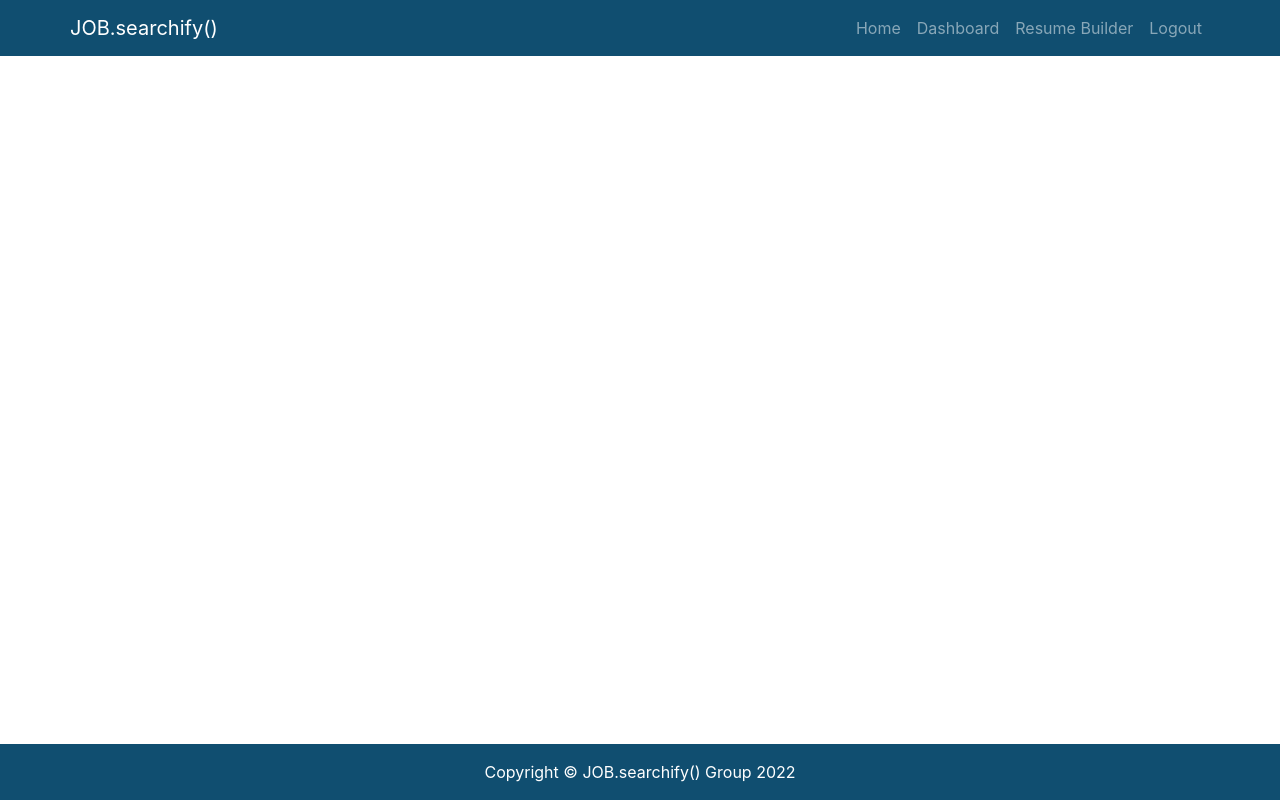
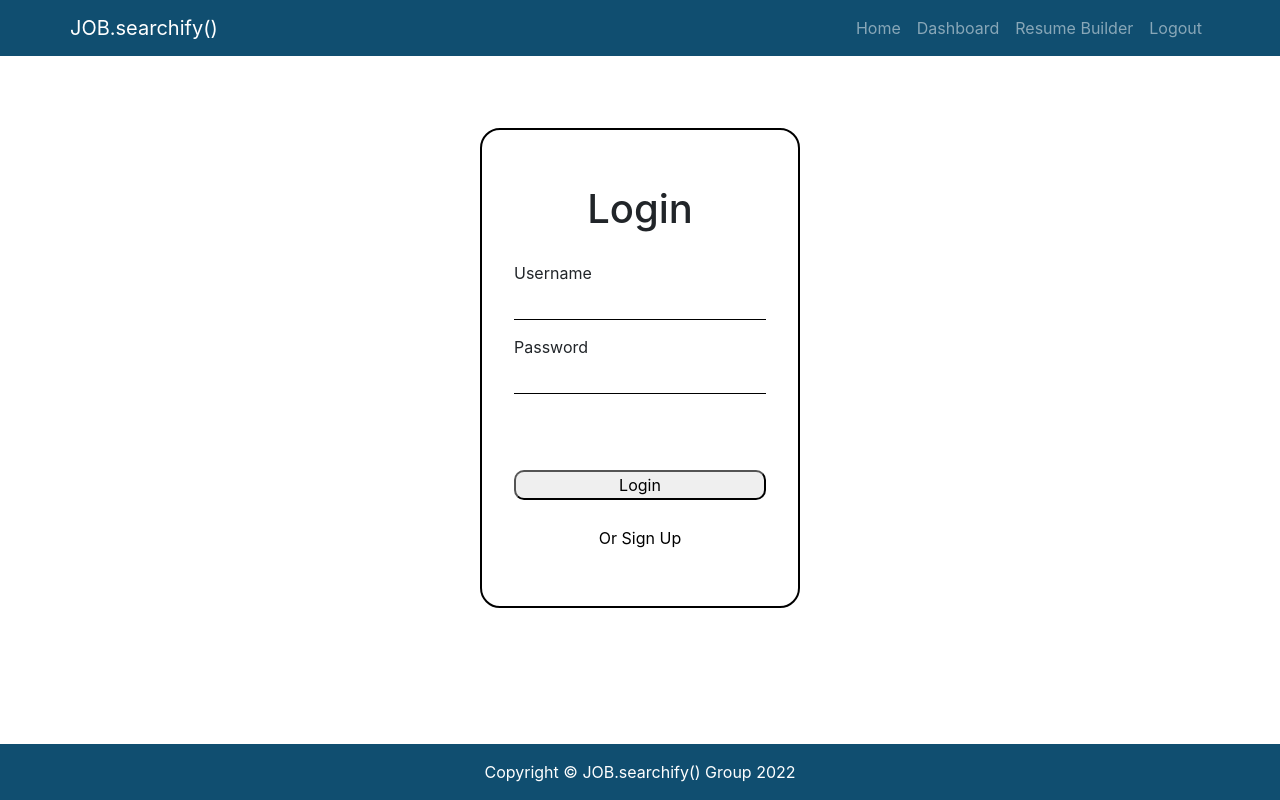
Before and after one commit to caitlinscodes/fgp_job_searchify, a React (Create React App) app: page /login in a window 1280 px wide. Built offline with nearby package versions, Linux system fonts and the light colour scheme.

Commit message:
login and signup made with basic styling

```diff
--- /dev/null
+++ b/src/components/Login.jsx
@@ -0,0 +1,30 @@
+import React from "react";
+import LoginCss from "./login.module.css"
+
+function Login() {
+  return (
+    <div class={LoginCss.container}>
+      <div class={LoginCss.card} id={LoginCss.loginCard}>
+        <div class={LoginCss.cardHeader}>
+          <h1>Login</h1>
+        </div>
+        <form class={LoginCss.loginForm}>
+          <div class={LoginCss.loginField}>
+            <label for="username-login">Username</label>
+            <input type="text" class={LoginCss.input} id="usernameLogin" />
+          </div>
+          <div class={LoginCss.password}>
+            <label for="password-login">Password</label>
+            <input type="password" class={LoginCss.input} id={LoginCss.passwordLogin} />
+          </div>
+          <div class={LoginCss.btnDiv}>
+            <button type="submit" class="button is-primary" id={LoginCss.loginBtn}>Login</button>
+          </div>
+          <button id={LoginCss.switchToSignUp} class={LoginCss.switchBtn}>Or Sign Up</button>
+        </form>
+      </div>
+    </div>
+  );
+}
+
+export default Login;
--- /dev/null
+++ b/src/components/Signup.jsx
@@ -0,0 +1,34 @@
+import React from "react";
+import LoginCss from "./login.module.css"
+
+function Signup() {
+  return (
+    <div class={LoginCss.container}>
+      <div class={LoginCss.card} id={LoginCss.signupCard}>
+        <div class={LoginCss.cardHeader}>
+          <h1>Sign Up</h1>
+        </div>
+        <form class={LoginCss.loginForm}>
+          <div class={LoginCss.loginField}>
+            <label for="email-login">Email</label>
+            <input type="text" class={LoginCss.input} id="username-login" />
+          </div>
+          <div class={LoginCss.loginField}>
+            <label for="username-login">Username</label>
+            <input type="text" class={LoginCss.input} id="username-login" />
+          </div>
+          <div class={LoginCss.loginField}>
+            <label for="password-login">Password</label>
+            <input type="password" class={LoginCss.input}id="password-signup" />
+          </div>
+          <div class={LoginCss.btnDiv}>
+            <button type="submit" class="button is-primary" id={LoginCss.loginBtn}>Sign Up</button>
+          </div>
+          <button id="switchToLogin" class={LoginCss.switchBtn}>Or Login</button>
+        </form>
+      </div>
+    </div>
+  );
+}
+
+export default Signup;
--- /dev/null
+++ b/src/components/login.module.css
@@ -0,0 +1,72 @@
+.container {
+  margin-top: 10%;
+  display: flex;
+  justify-content: center;
+}
+
+.card {
+  border-radius: 20px;
+  width: 20rem;
+  height: 30rem;
+  display: flex;
+  flex-direction: column;
+  justify-content: center;
+  align-items: center;
+  border: 2px solid black;
+}
+
+.cardHeader {
+  margin-bottom: 20px;
+  width: 80%;
+  border: none;
+  display: flex;
+  justify-content: center;
+}
+
+.loginForm {
+  display: flex;
+  flex-direction: column;
+  justify-content: center;
+}
+
+.loginField {
+  display: flex;
+  flex-direction: column;
+  margin-bottom: 15px;
+}
+
+.input {
+  border: none;
+  border-bottom: 1px solid black;
+}
+
+.password {
+  display: flex;
+  flex-direction: column;
+  margin-bottom: 15px;
+  margin-bottom: 30%;
+}
+
+.btnDiv {
+  display: flex;
+  justify-content: center;
+  margin-bottom: 25px;
+}
+
+#loginBtn {
+  border-radius: 10px;
+  width: 100%;
+}
+
+.switchBtn {
+  background-color: white;
+  border: none;
+}
+
+.switchBtn:hover {
+  text-decoration: underline;
+}
+
+.hidden {
+  display: none;
+}
--- a/src/index.js
+++ b/src/index.js
@@ -12,6 +12,8 @@ import {
   Resume,
   Logout,
 } from "./components";
+import Login from './components/Login.jsx';
+import Signup from './components/Signup';
 
 ReactDOM.render(
   <Router>
@@ -20,7 +22,9 @@ ReactDOM.render(
       <Route path="/" element={<Home />} />
       <Route path="/dashboard" element={<Dashboard />} />
       <Route path="/resume-builder" element={<Resume />} />
-      <Route path="/logout" element={<Logout />}>
+      <Route path="/logout" element={<Logout />}/>
+      <Route path="/login" element={<Login />}/>
+      <Route path="/signup" element={<Signup />}>
       </Route>
     </Routes>
     <Footer />
```
